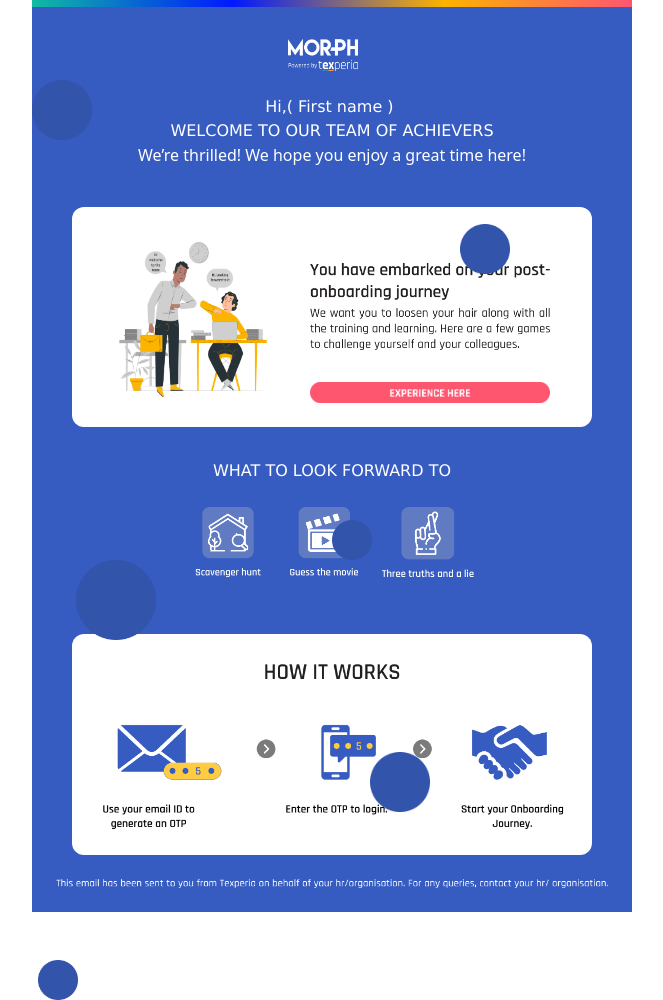
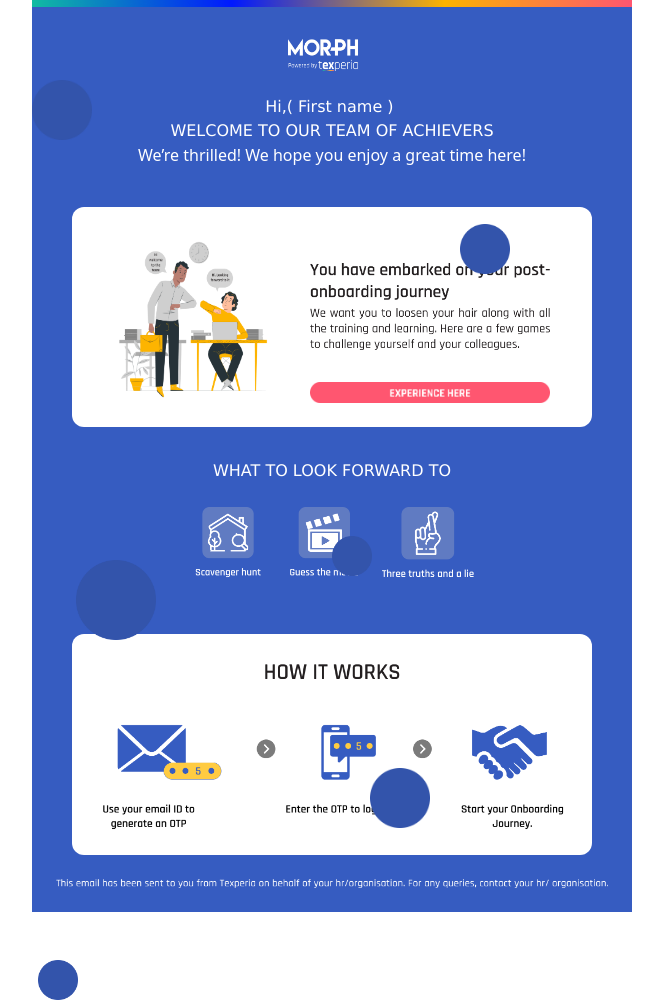
Before and after one commit to Shrutivibes/post-onboard, a plain HTML site: page index.htm in a window 1280 px wide. Shown: the whole page, without its empty margins (308-971 px from the left). Drawn offline with nearby package versions, Linux system fonts and the light colour scheme.

Commit message:
Add files via upload

```diff
--- a/style.css
+++ b/style.css
@@ -27,7 +27,7 @@ z-index: -1;
 }
 .four{
     position: absolute;
-    top: 65%;
+    top: 67%;
     left: 50%;
 }
 .five{
@@ -37,7 +37,7 @@ z-index: -1;
 }
 .six{
     position: absolute;
-    top: 94%;
+    top: 96%;
     left: 53%;
 }
 .sev{
```
